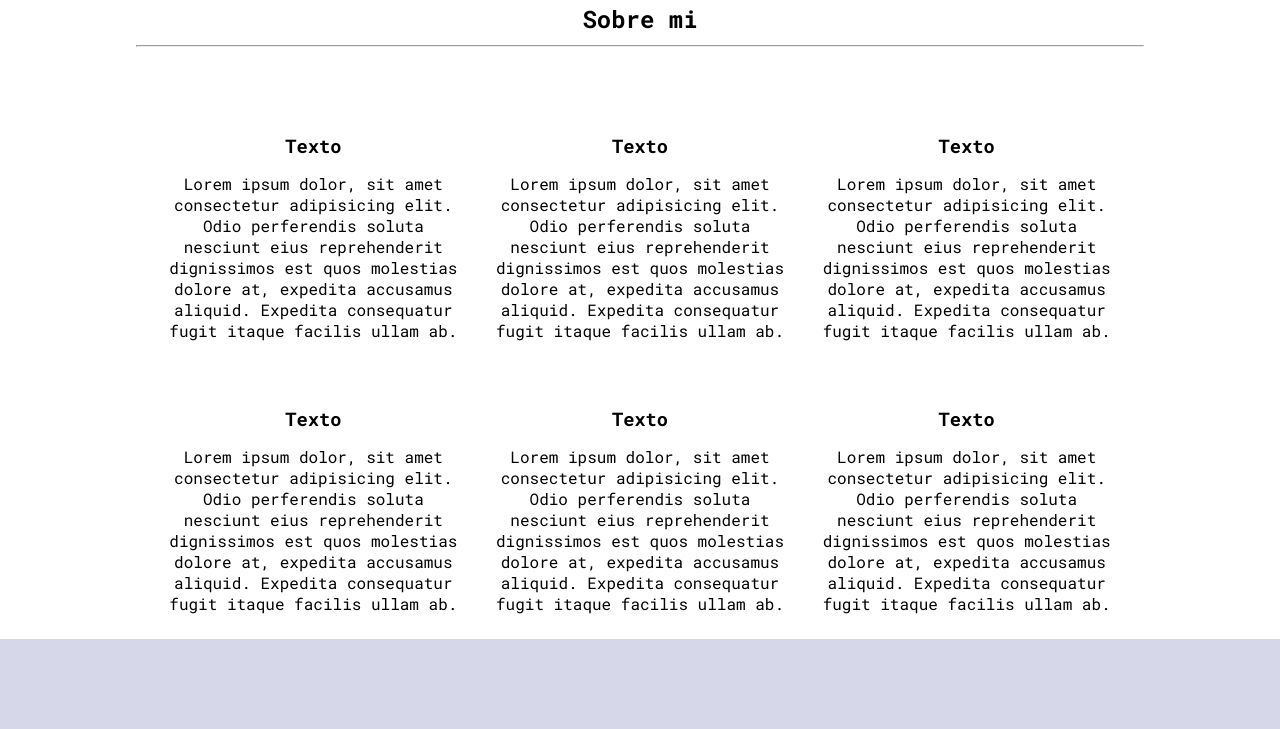
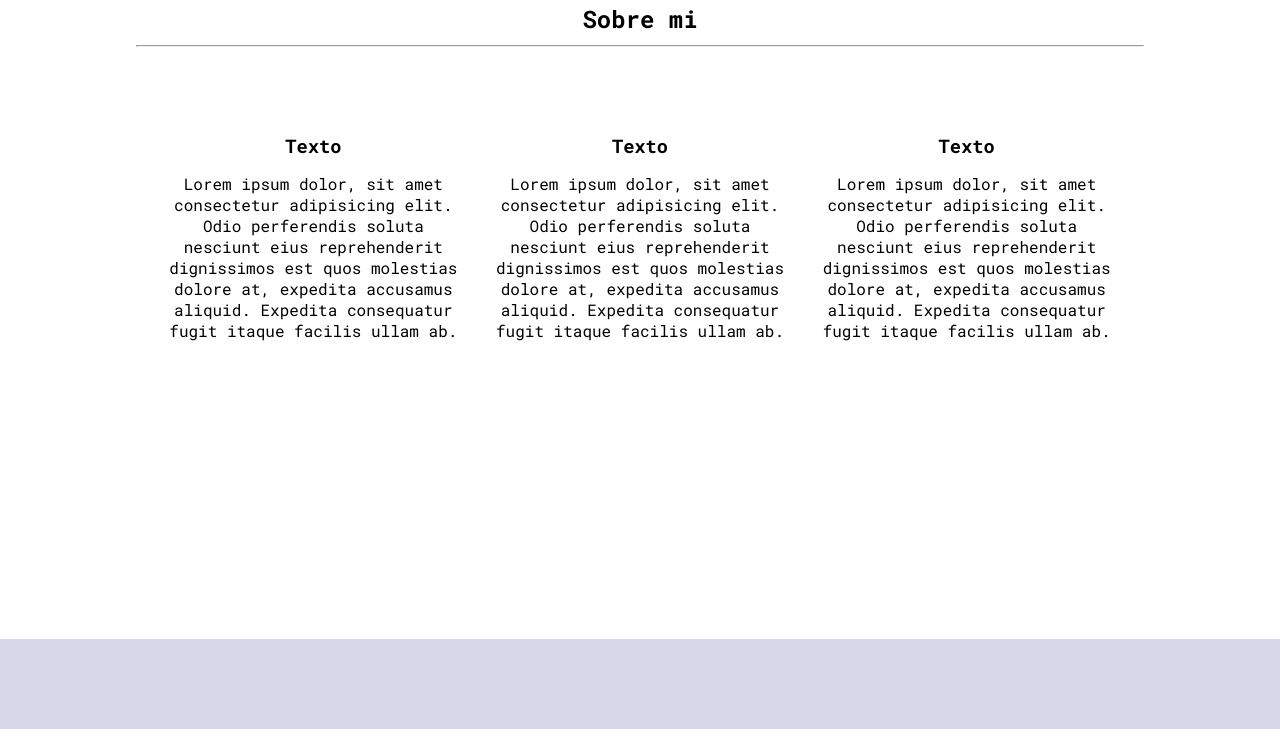
Before and after one commit to vcbobby/miblog, a website: page miPerfil.html in a window 1280 px wide. Shown: the part 497-1226 px from the top of the page. Drawn offline with Linux system fonts and the light colour scheme.

Commit message:
correcciones a la pagina de perfil: Nombre de documento y reduccion de div de textos

```diff
--- a/miPerfil.html
+++ b/miPerfil.html
@@ -11,7 +11,7 @@
     <link href="https://fonts.googleapis.com/css2?family=Dancing+Script:wght@500;700&display=swap" rel="stylesheet">
     <link rel="preconnect" href="https://fonts.gstatic.com">
     <link href="https://fonts.googleapis.com/css2?family=Roboto+Mono:wght@300;400;700&display=swap" rel="stylesheet">
-    <title>Mejores Blogs</title>
+    <title>Mi Perfil</title>
 </head>
 <body class="container-blogs">
     <header class="header">
@@ -60,24 +60,6 @@
                             <p class="blogs--p">Lorem ipsum dolor, sit amet consectetur adipisicing elit. Odio perferendis soluta nesciunt eius reprehenderit dignissimos est quos molestias dolore at, expedita accusamus aliquid. Expedita consequatur fugit itaque facilis ullam ab.</p>
                         </article>
                     </div>
-                    <div >
-                        <article class="blogs--article">
-                            <h3 class="blogs--h3">Texto</h3>
-                            <p class="blogs--p">Lorem ipsum dolor, sit amet consectetur adipisicing elit. Odio perferendis soluta nesciunt eius reprehenderit dignissimos est quos molestias dolore at, expedita accusamus aliquid. Expedita consequatur fugit itaque facilis ullam ab.</p>
-                        </article>
-                    </div>
-                    <div >
-                        <article class="blogs--article">
-                            <h3 class="blogs--h3">Texto</h3>
-                            <p class="blogs--p">Lorem ipsum dolor, sit amet consectetur adipisicing elit. Odio perferendis soluta nesciunt eius reprehenderit dignissimos est quos molestias dolore at, expedita accusamus aliquid. Expedita consequatur fugit itaque facilis ullam ab.</p>
-                        </article>
-                    </div>
-                    <div >
-                        <article class="blogs--article">
-                            <h3 class="blogs--h3">Texto</h3>
-                            <p class="blogs--p">Lorem ipsum dolor, sit amet consectetur adipisicing elit. Odio perferendis soluta nesciunt eius reprehenderit dignissimos est quos molestias dolore at, expedita accusamus aliquid. Expedita consequatur fugit itaque facilis ullam ab.</p>
-                        </article>
-                    </div>
                 </div>
         </section>
         <section class="miBlog-contact-section">
```
